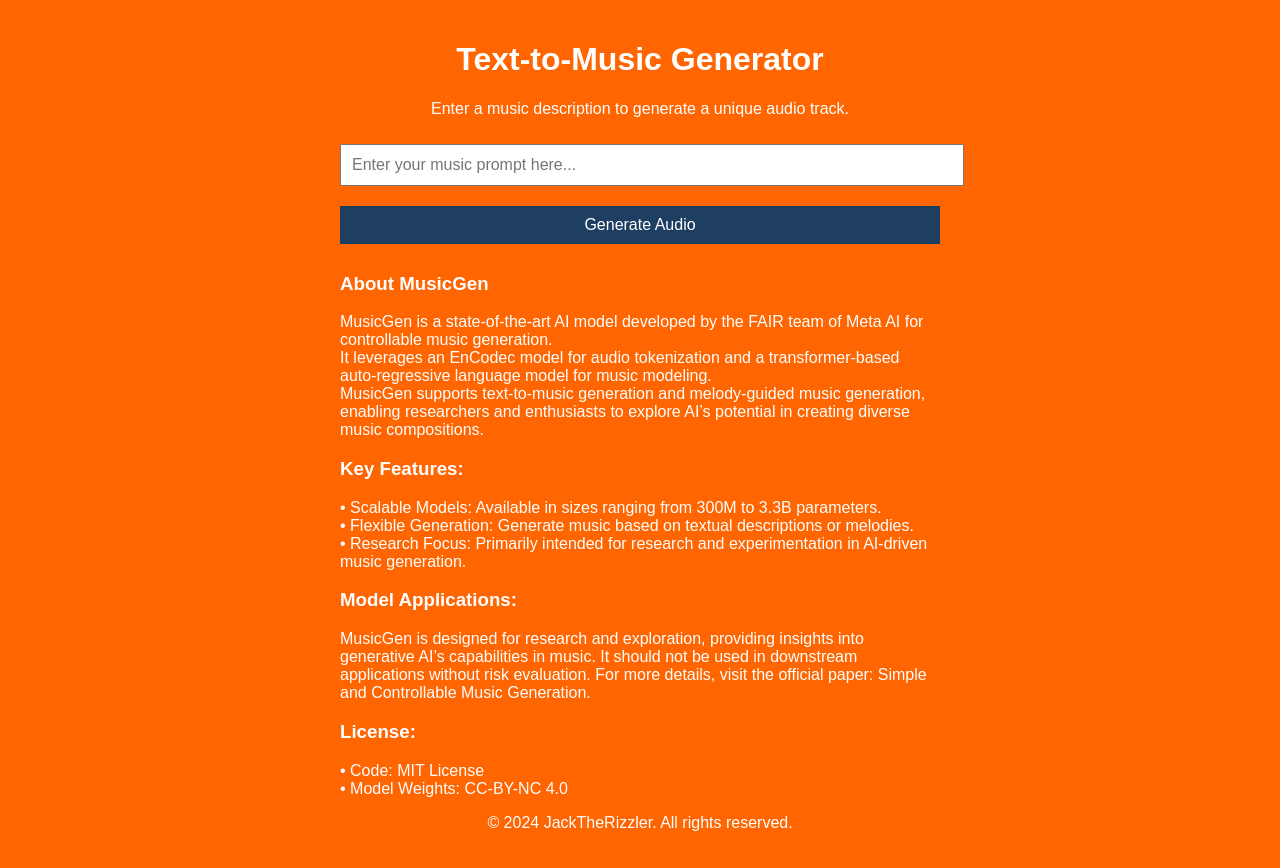
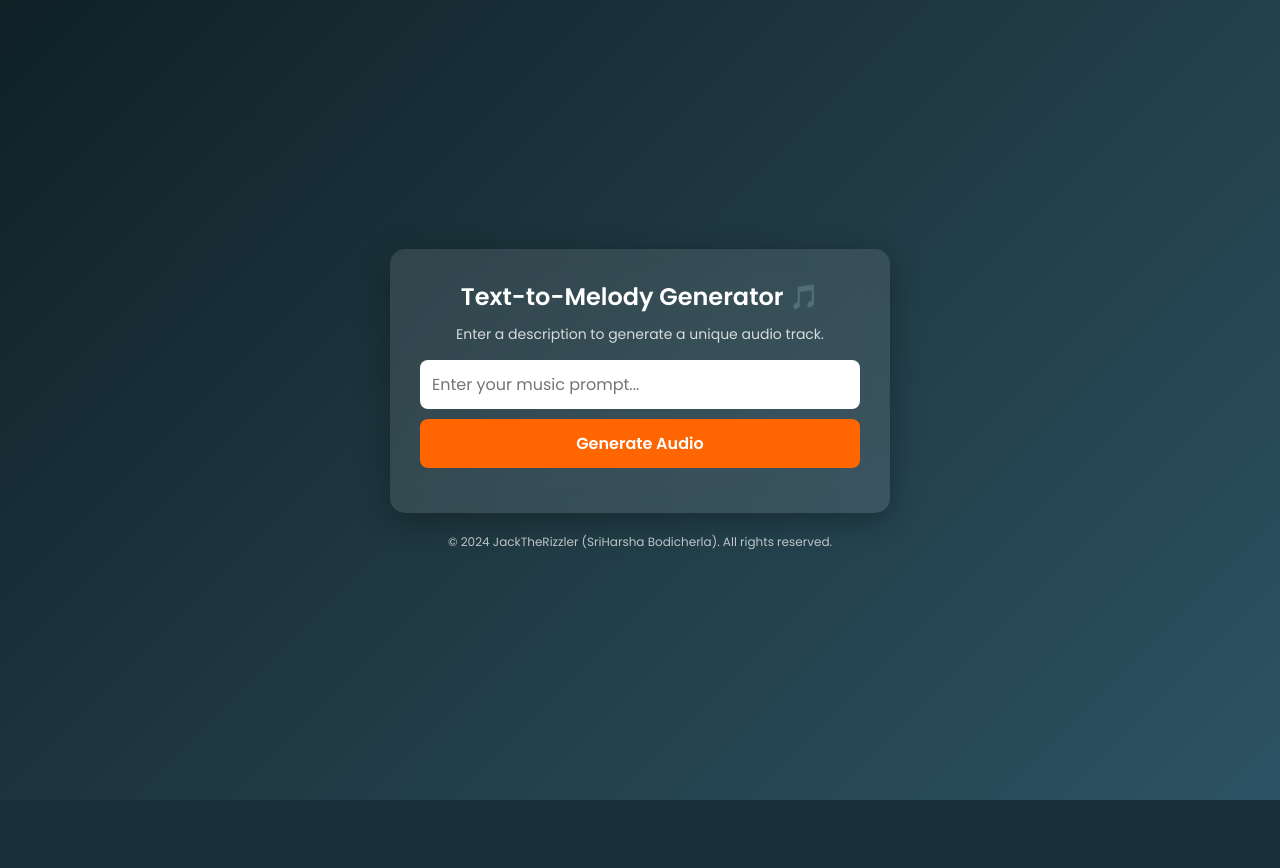
Before and after one commit to jacktherizzler/text2melody, a Flask app: page / in a window 1280 px wide. After the commit the page ends 800 px from the top, so only its background shows below. Run offline with Flask 3, Linux system fonts and the light colour scheme.

Commit message:
updated website UI

```diff
--- a/templates/index.html
+++ b/templates/index.html
@@ -3,53 +3,114 @@
 <head>
     <meta charset="UTF-8">
     <meta name="viewport" content="width=device-width, initial-scale=1.0">
-    <title>Text-to-Music Generator</title>
+    <title>Text-to-Melody Generator</title>
     <style>
+        @import url('https://fonts.googleapis.com/css2?family=Poppins:wght@300;400;600&display=swap');
+
+        * {
+            margin: 0;
+            padding: 0;
+            box-sizing: border-box;
+            font-family: 'Poppins', sans-serif;
+        }
+
         body {
-            font-family: Arial, sans-serif;
-            max-width: 600px;
-            margin: 0 auto;
-            padding: 20px;
+            display: flex;
+            justify-content: center;
+            align-items: center;
+            height: 100vh;
+            background: linear-gradient(135deg, #0F2027, #203A43, #2C5364);
+            color: white;
             text-align: center;
-            background-color: #FF6500;
-            color:white;
+            flex-direction: column;
         }
-        input[type="text"], button {
+
+        .container {
+            background: rgba(255, 255, 255, 0.1);
+            padding: 30px;
+            border-radius: 15px;
+            box-shadow: 0 8px 32px rgba(0, 0, 0, 0.3);
+            backdrop-filter: blur(10px);
+            max-width: 500px;
+            width: 90%;
+            animation: fadeIn 1s ease-in-out;
+        }
+
+        @keyframes fadeIn {
+            from { opacity: 0; transform: translateY(-20px); }
+            to { opacity: 1; transform: translateY(0); }
+        }
+
+        h1 {
+            font-size: 24px;
+            font-weight: 600;
+            margin-bottom: 10px;
+        }
+
+        p {
+            font-size: 14px;
+            opacity: 0.8;
+            margin-bottom: 15px;
+        }
+
+        input {
             width: 100%;
-            padding: 10px;
-            margin: 10px 0;
+            padding: 12px;
+            border-radius: 8px;
+            border: none;
             font-size: 16px;
+            outline: none;
+            margin-bottom: 10px;
         }
+
         button {
-            background-color: #1E3E62;
+            width: 100%;
+            padding: 12px;
+            background: #ff6500;
             color: white;
+            font-size: 16px;
+            font-weight: bold;
             border: none;
+            border-radius: 8px;
             cursor: pointer;
+            transition: 0.3s;
         }
+
         button:hover {
-            background-color: #0B192C;
+            background: #e55d00;
+            transform: scale(1.05);
         }
+
         audio {
-            margin-top: 20px;
             width: 100%;
+            margin-top: 15px;
             display: none;
         }
+
         .error {
             color: red;
+            font-size: 14px;
             margin-top: 10px;
         }
-        .content{
-            text-align: left;
+
+        footer {
+            margin-top: 20px;
+            font-size: 12px;
+            opacity: 0.7;
         }
     </style>
 </head>
 <body>
-    <h1>Text-to-Music Generator</h1>
-    <p>Enter a music description to generate a unique audio track.</p>
-    <input type="text" id="text-prompt" placeholder="Enter your music prompt here..." />
-    <button onclick="generateAudio()">Generate Audio</button>
-    <audio id="audio-player" controls></audio>
-    <p id="error-message" class="error"></p>
+    <div class="container">
+        <h1>Text-to-Melody Generator 🎵</h1>
+        <p>Enter a description to generate a unique audio track.</p>
+        <input type="text" id="text-prompt" placeholder="Enter your music prompt..." />
+        <button onclick="generateAudio()">Generate Audio</button>
+        <audio id="audio-player" controls></audio>
+        <p id="error-message" class="error"></p>
+    </div>
+
+    <footer>© 2024 JackTheRizzler (SriHarsha Bodicherla). All rights reserved.</footer>
 
     <script>
         async function generateAudio() {
@@ -57,7 +118,6 @@
             const errorMessage = document.getElementById('error-message');
             const audioPlayer = document.getElementById('audio-player');
 
-            // to clear any previous error message
             errorMessage.textContent = '';
             audioPlayer.style.display = 'none';
 
@@ -67,7 +127,6 @@
             }
 
             try {
-                // making API request to the backend
                 const response = await fetch('/generate-audio', {
                     method: 'POST',
                     headers: { 'Content-Type': 'application/json' },
@@ -77,7 +136,6 @@
                 const data = await response.json();
 
                 if (response.ok && data.audio_url) {
-                    // setting the audio source and display the player
                     audioPlayer.src = data.audio_url;
                     audioPlayer.style.display = 'block';
                 } else {
@@ -89,28 +147,5 @@
             }
         }
     </script>
-    <div class="content">
-        <h3>About MusicGen</h3>
-MusicGen is a state-of-the-art AI model developed by the FAIR team of Meta AI for controllable music generation.
-<br>It leverages an EnCodec model for audio tokenization and a transformer-based auto-regressive language model for music modeling.
-<br>MusicGen supports text-to-music generation and melody-guided music generation, enabling researchers and enthusiasts to explore AI’s potential in creating diverse music compositions.
-
-<h3>Key Features:</h3>
-	•	Scalable Models: Available in sizes ranging from 300M to 3.3B parameters.<br>
-	•	Flexible Generation: Generate music based on textual descriptions or melodies.<br>
-	•	Research Focus: Primarily intended for research and experimentation in AI-driven music generation.
-
-<h3>Model Applications:</h3>
-MusicGen is designed for research and exploration, providing insights into generative AI’s capabilities in music. It should not be used in downstream applications without risk evaluation.
-
-For more details, visit the official paper: Simple and Controllable Music Generation.
-
-<h3>License:</h3>
-	•	Code: MIT License<br>
-	•	Model Weights: CC-BY-NC 4.0
-    </div>
 </body>
-<footer>
-    <p>© 2024 JackTheRizzler. All rights reserved.</p>
-</footer>
 </html>
```
